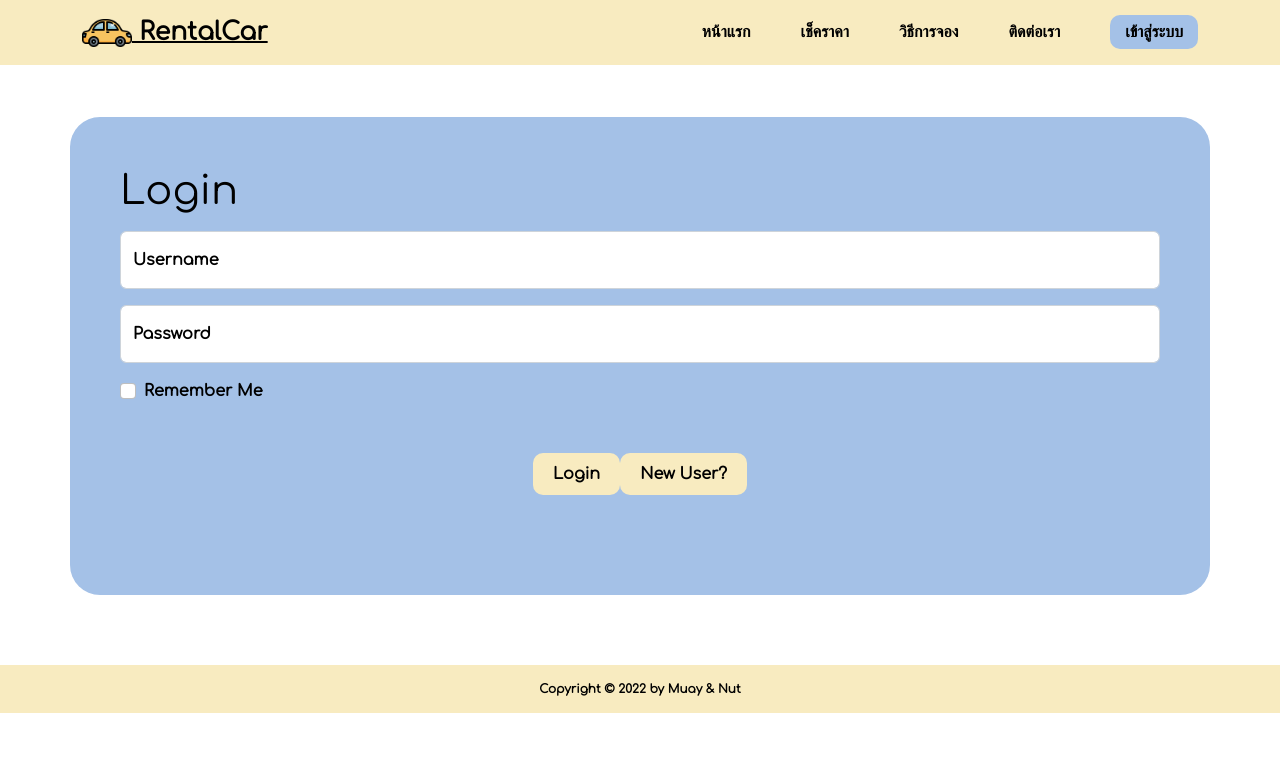
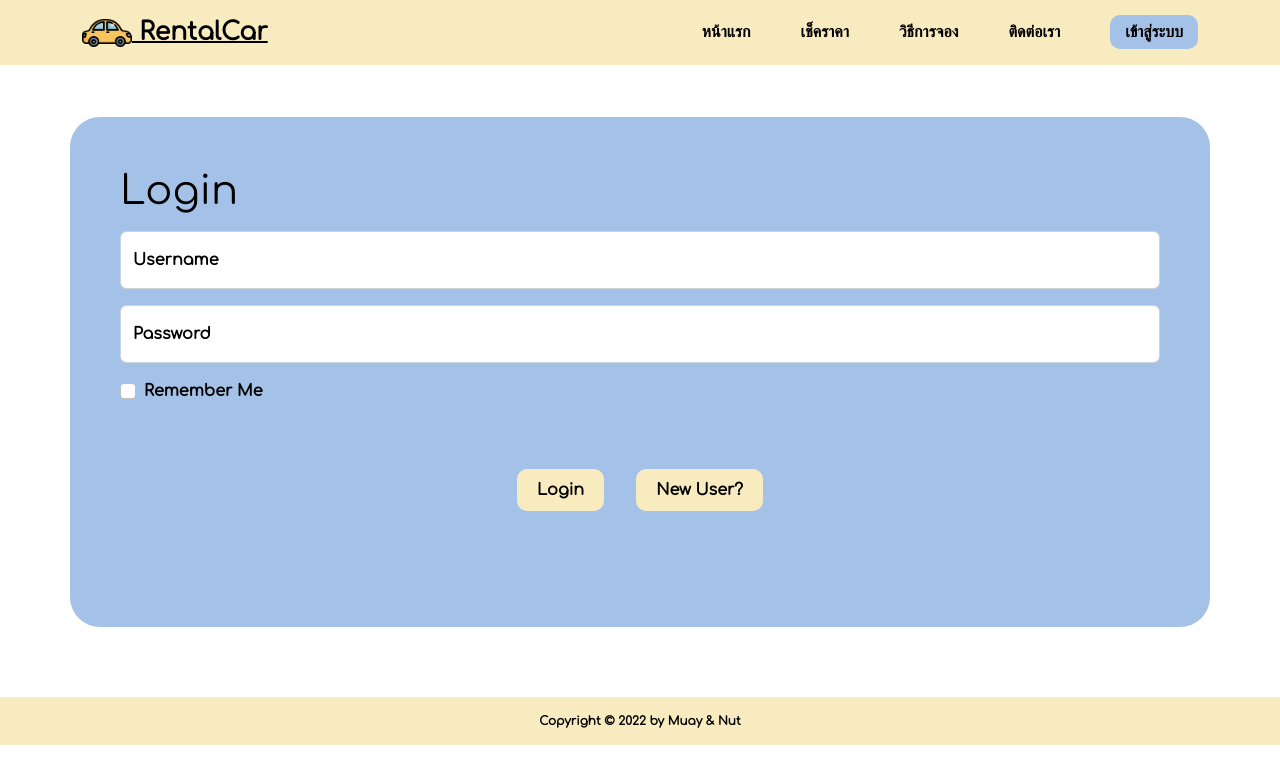
Before and after one commit to kejmaneel/rentalcar-project-angular, an Angular app: page /login in a window 1280 px wide. Shown: the top 784 px of the page. Built offline with nearby package versions, Linux system fonts and the light colour scheme; a web font is replaced by a local one.

Commit message:
edit login.html

```diff
--- a/src/app/login/login.component.html
+++ b/src/app/login/login.component.html
@@ -35,14 +35,21 @@
         <div class="ctlogin">
           <button
             type="button"
-          class="btnpglogin"
+            class="btnpglogin m-3"
             data-bs-toggle="modal"
             data-bs-target="#myModal"
           >
             Login
           </button>
-        <button type="button" class="btnpglogin" data-bs-toggle="modal"
-        data-bs-target="#myModal">New User?</button></div>
+          <button
+            type="button"
+            class="btnpglogin m-3"
+            data-bs-toggle="modal"
+            data-bs-target="#myModal"
+          >
+            New User?
+          </button>
+        </div>
 
         <div class="modal fade" id="myModal">
           <div class="modal-dialog">
```
Lines whose indentation alone changed are shown as unchanged.
